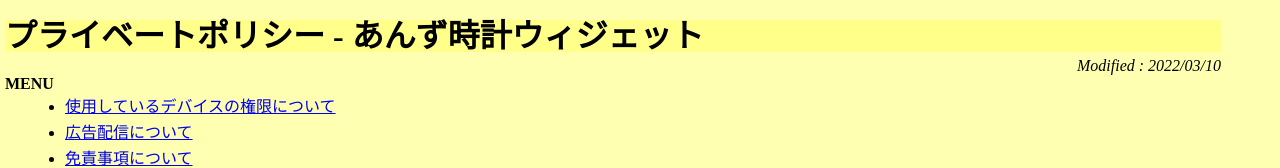
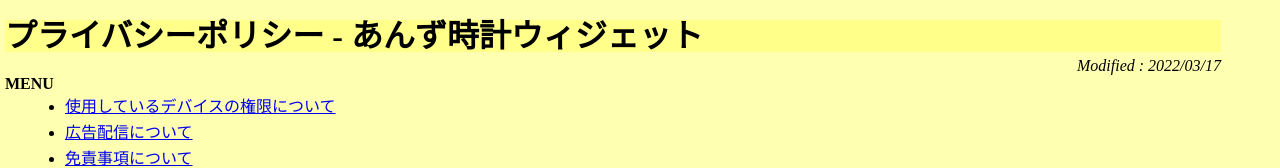
Before and after one commit to apricottail/labo, a plain HTML site: page docs/atwatch/privacy_policy.html in a window 1280 px wide. Shown: the top 168 px of the page. Drawn offline with Linux system fonts and the light colour scheme.

Commit message:
プライバシーポリシーの誤字を修正しました。

```diff
--- a/docs/atwatch/privacy_policy.html
+++ b/docs/atwatch/privacy_policy.html
@@ -4,7 +4,7 @@
   <meta charset="utf-8">
   <meta name="generator" content="pandoc">
   <meta name="viewport" content="width=device-width, initial-scale=1.0, user-scalable=yes">
-  <title>プライベートポリシー - あんず時計ウィジェット</title>
+  <title>プライバシーポリシー - あんず時計ウィジェット</title>
   <style type="text/css">code{white-space: pre;}</style>
   <!--[if lt IE 9]>
     <script src="http://html5shim.googlecode.com/svn/trunk/html5.js"></script>
@@ -210,15 +210,15 @@
 
 <header>
 <!--
-<h1 class="title">プライベートポリシー - あんず時計ウィジェット</h1>
-<h3 class="date">2022/03/10</h3>
+<h1 class="title">プライバシーポリシー - あんず時計ウィジェット</h1>
+<h3 class="date">2022/03/17</h3>
 -->
 </header>
 <!-- apricottail begin -->
-<h1 class="title">プライベートポリシー - あんず時計ウィジェット</h1>
+<h1 class="title">プライバシーポリシー - あんず時計ウィジェット</h1>
 
 <div style="text-align: right; font-style: italic;">
-Modified : 2022/03/10
+Modified : 2022/03/17
 </div>
 <!-- apricottail end -->
 <nav id="TOC">
```
